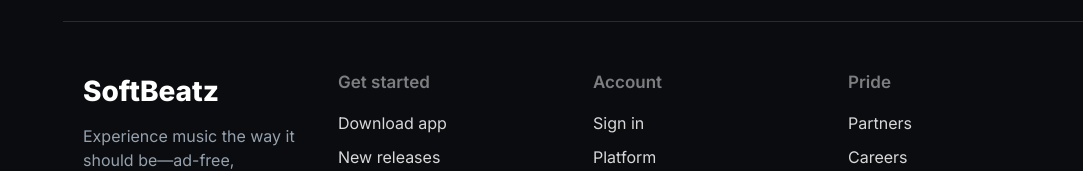
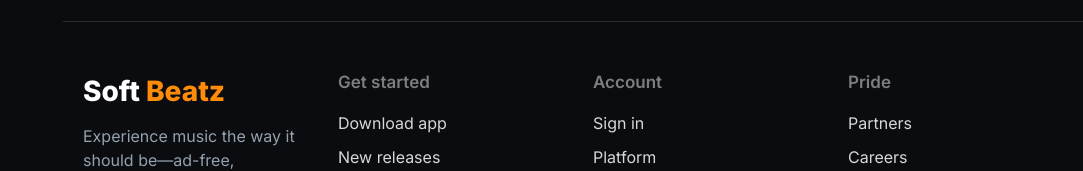
Before and after one commit to Lapidis2/Intro_to_DB, a plain HTML site: page index.html in a window 1280 px wide. Shown: the part 4961-5132 px from the top of the page, without its empty margins (197-1280 px from the left). Drawn offline with Linux system fonts and the light colour scheme.

Commit message:
updateed footer

```diff
--- a/css/main.css
+++ b/css/main.css
@@ -1290,7 +1290,9 @@ button {
   font-size: 1.75rem;
   font-weight: 800;
 }
-
+.footer__brand span {
+  color: var(--color-accent);
+}
 .footer__tagline {
   max-width: 36ch;
 }
--- a/index.html
+++ b/index.html
@@ -405,7 +405,7 @@
         <footer class="footer">
           <div class="footer__grid">
             <div>
-              <h2 class="footer__brand">SoftBeatz</h2>
+              <h2 class="footer__brand">Soft <span>Beatz</span></h2>
               <p class="text-muted footer__tagline">
                 Experience music the way it should be—ad-free, seamless, and unlimited.
               </p>
```
